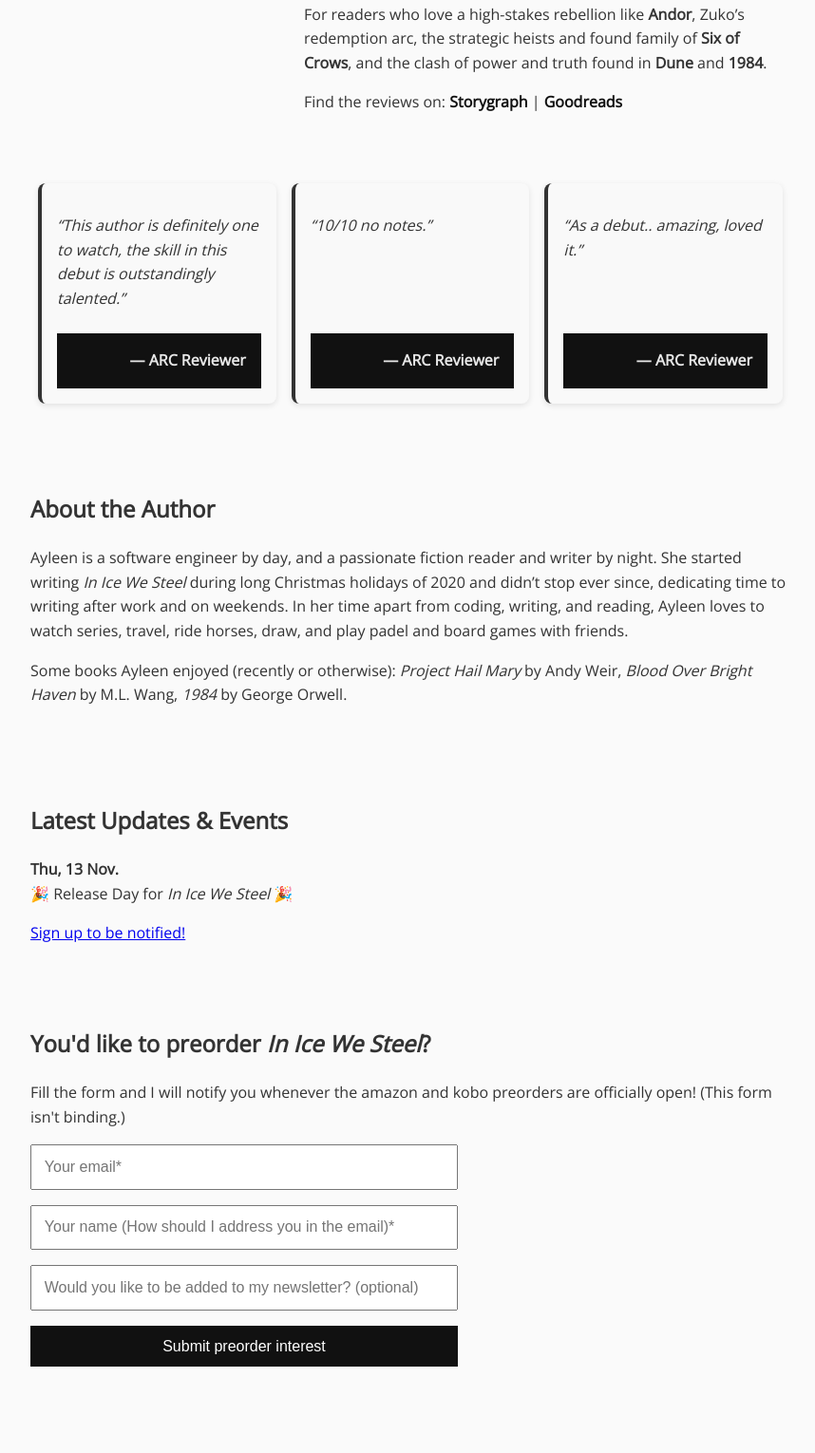
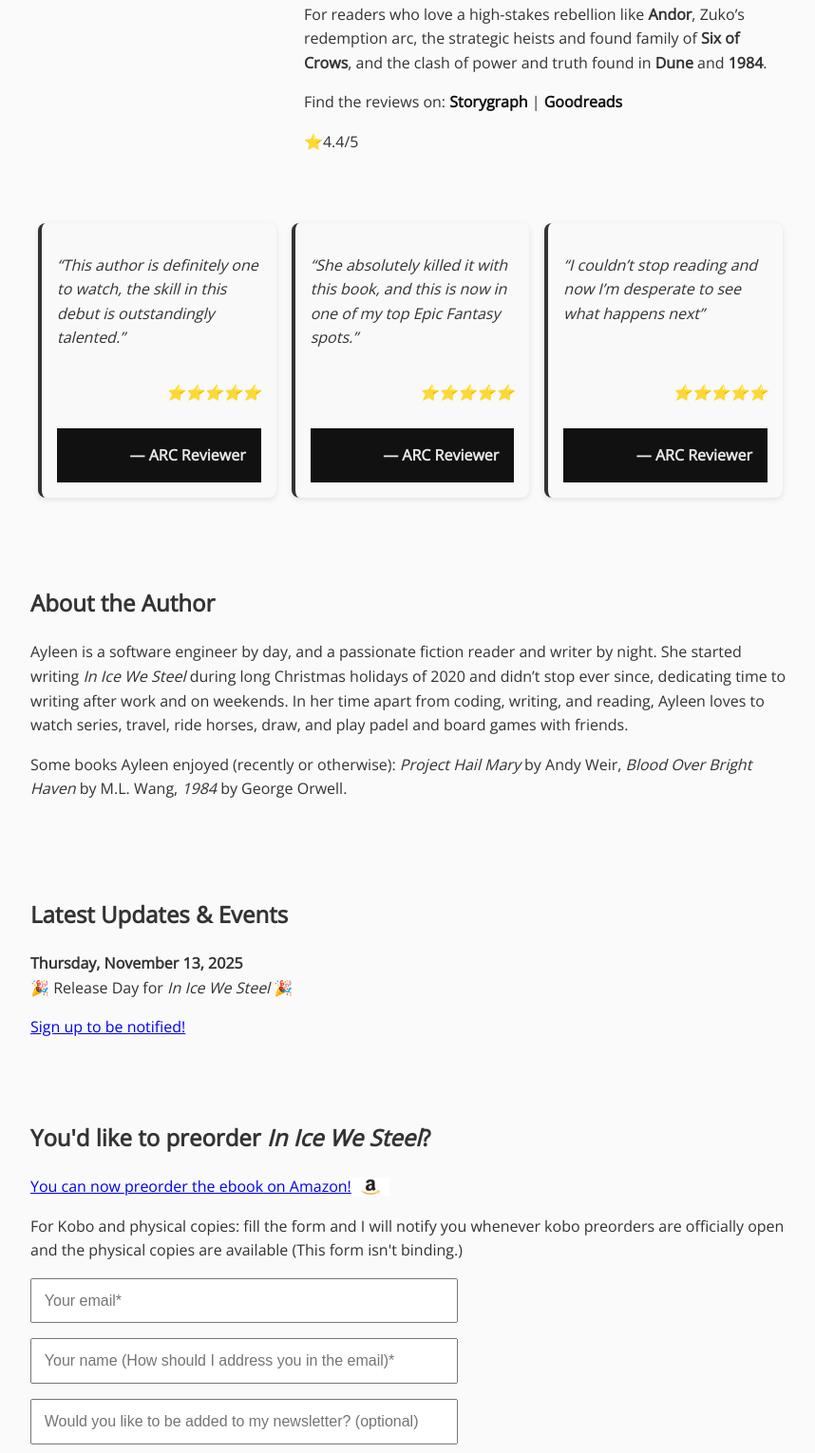
Before and after one commit to ayleen-codes/author-website, a plain HTML site: page index.html in a window 1280 px wide. Shown: the part 823-2353 px from the top of the page at 95% size, without its empty margins (208-1066 px from the left). Drawn offline with nearby package versions, Linux system fonts and the light colour scheme.

Commit message:
Add preorder link and testionials with stars

```diff
--- a/index.html
+++ b/index.html
@@ -62,19 +62,23 @@
           Find the reviews on:
           <a href="https://app.thestorygraph.com/books/996e808c-fe15-4283-9f7b-2a83249d6831?redirect=true">Storygraph</a> | <a href="https://www.goodreads.com/book/show/242481517-in-ice-we-steel">Goodreads</a>
         </p>
+        <p>⭐4.4/5</p>
       </div>
     </div>
     <div class="testimonials">
       <blockquote>
         <p>“This author is definitely one to watch, the skill in this debut is outstandingly talented.”</p>
+        <p class="right">⭐⭐⭐⭐⭐</p>
         <footer>— ARC Reviewer</footer>
       </blockquote>
       <blockquote>
-        <p>“10/10 no notes.”</p>
+        <p>“She absolutely killed it with this book, and this is now in one of my top Epic Fantasy spots.”</p>
+        <p class="right">⭐⭐⭐⭐⭐</p>
         <footer>— ARC Reviewer</footer>
       </blockquote>
       <blockquote>
-        <p>“As a debut.. amazing, loved it.”</p>
+        <p>“I couldn’t stop reading and now I’m desperate to see what happens next”</p>
+        <p class="right">⭐⭐⭐⭐⭐</p>
         <footer>— ARC Reviewer</footer>
       </blockquote>
     </div>
@@ -98,14 +102,18 @@
 
   <section id="updates">
     <h2>Latest Updates & Events</h2>
-    <p><strong>Thu, 13 Nov.</strong><br>🎉 Release Day for <em>In Ice We Steel</em> 🎉</p>
+    <p><strong>Thursday, November 13, 2025</strong><br>🎉 Release Day for <em>In Ice We Steel</em> 🎉</p>
     <a href="#contact">Sign up to be notified!</a>
   </section>
 
   <section id="preorder">
     <h2>You'd like to preorder <em>In Ice We Steel</em>?</h2>
+    <div class="aligned">
+      <a href="https://www.amazon.com/dp/B0FVX3DPPV/ref=sr_1_1?crid=21J11RMONJACV&dib=eyJ2IjoiMSJ9.smzEQuVgKyFAgOs1c_KuGw.rYONXgJY6mXD_16FJtdDLXo_Bsx3qDOBNqEf35z1RXM&dib_tag=se&keywords=in+ice+we+steel&qid=1760352802&s=digital-text&sprefix=in+ice+we+steel%2Cdigital-text%2C225&sr=1-1" target="_blank">
+      You can now preorder the ebook on Amazon!</a>
+      <img src="amazon.jpg" height="20px" alt="amazon logo"></div>
     <p>
-      Fill the form and I will notify you whenever the amazon and kobo preorders are officially open! (This form isn't binding.)
+      For Kobo and physical copies: fill the form and I will notify you whenever kobo preorders are officially open and the physical copies are available (This form isn't binding.)
     </p>
 
     <form id="preorderForm">
--- a/style.css
+++ b/style.css
@@ -176,6 +176,15 @@
     box-shadow: 0 2px 6px rgba(0,0,0,0.1);
   }
 
+  .testimonials .right {
+    text-align: right;
+    flex: 1;
+    display: flex;
+    flex-direction: column;
+    justify-content: flex-end;
+    align-content: flex-end;
+  }
+
   .testimonials footer {
     margin-top: 0.5rem;
     font-style: normal;
@@ -207,3 +216,9 @@
   .newsletter-optin input[type="radio"] {
     margin-right: 0.3rem;
   }
+
+  .aligned {
+    display:flex;
+    align-content: center;
+    align-items: center
+  }
```
Also changed, not shown: amazon.jpg (added).
